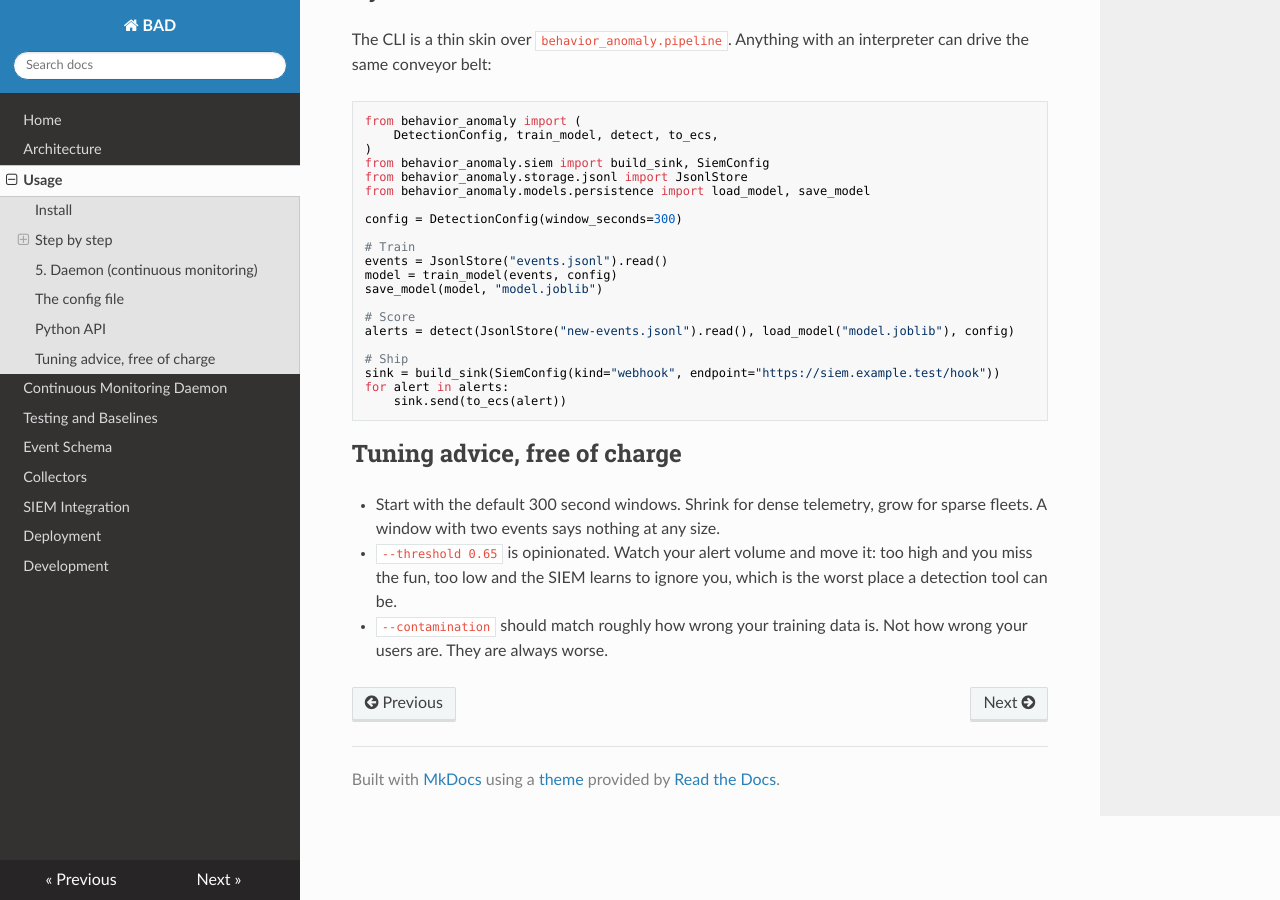
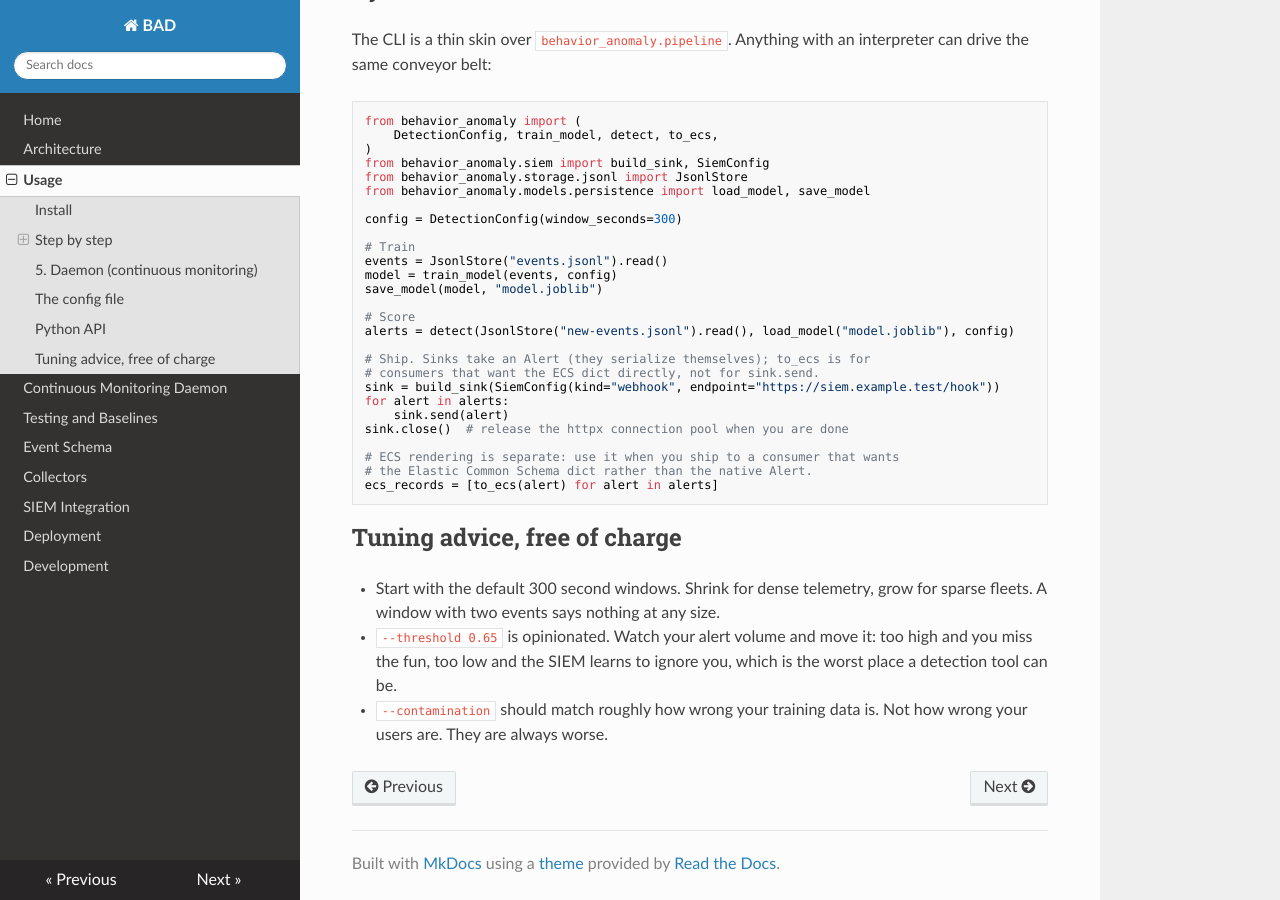
Before and after one commit to well-it-wasnt-me/BAD, an MkDocs documentation site: the page built from docs/usage.md, in a window 1280 px wide and 900 px high, scrolled down 3005 px. Built offline with MkDocs 1.6.1, drawn with Linux system fonts in a browser that asks for light colours; nearby versions of some CDN libraries.

````diff
--- a/docs/usage.md
+++ b/docs/usage.md
@@ -175,10 +175,16 @@ save_model(model, "model.joblib")
 # Score
 alerts = detect(JsonlStore("new-events.jsonl").read(), load_model("model.joblib"), config)
 
-# Ship
+# Ship. Sinks take an Alert (they serialize themselves); to_ecs is for
+# consumers that want the ECS dict directly, not for sink.send.
 sink = build_sink(SiemConfig(kind="webhook", endpoint="https://siem.example.test/hook"))
 for alert in alerts:
-    sink.send(to_ecs(alert))
+    sink.send(alert)
+sink.close()  # release the httpx connection pool when you are done
+
+# ECS rendering is separate: use it when you ship to a consumer that wants
+# the Elastic Common Schema dict rather than the native Alert.
+ecs_records = [to_ecs(alert) for alert in alerts]
 ```
 
 ## Tuning advice, free of charge
````
Also changed, not shown: config.example.toml (+12 -2 lines), docs/daemon.md (+4 -3 lines), docs/deployment.md (+0 -3 lines), docs/index.md (+4 -2 lines), 3 other files.
